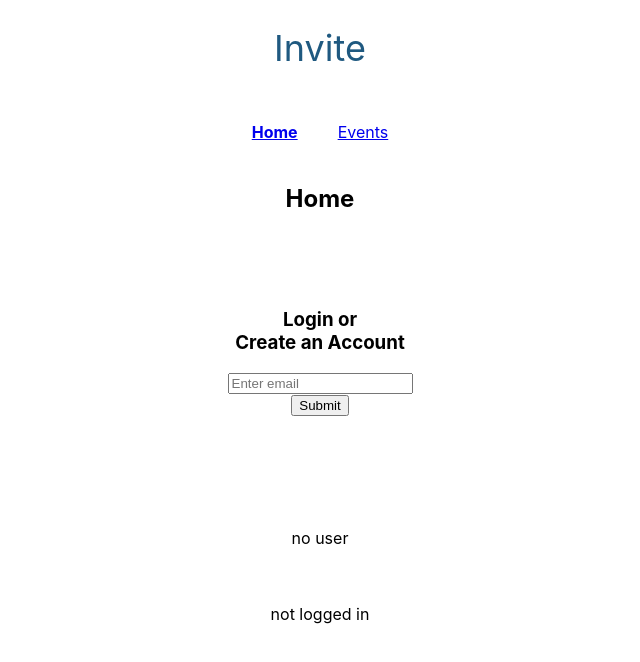
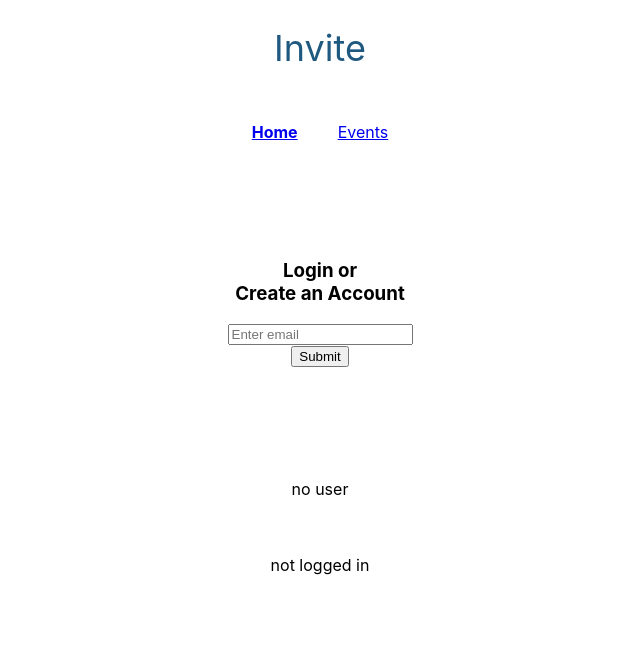
Before and after one commit to natjng/invite-client, a React (Create React App) app: page / in a window 1280 px wide. Shown: the top 662 px of the page, without its empty margins (320-960 px from the left). Built offline with nearby package versions, Linux system fonts and the light colour scheme; no server answers; the HTML template or start-up script is replaced by a standard one.

Commit message:
Show Dashboard on Home if logged in

```diff
--- a/src/containers/Home.js
+++ b/src/containers/Home.js
@@ -1,18 +1,19 @@
 import React from 'react';
 import { connect } from 'react-redux';
 import UserContainer from './UserContainer';
+import Dashboard from './Dashboard';
 
 class Home extends React.Component {
     render() {
         return (
             <div>
-                <h2>Home</h2>
-                {/* show dashboard component */}
-                {this.props.currentUser.id ? `Hello, ${this.props.currentUser.name}` : <UserContainer />}
+                {this.props.currentUser.id ? <Dashboard /> : <UserContainer />}
             </div>
         )
     }
 }
+
+// disconnect dashboard, pass in currentUser prop from Home?
 
 const mapStateToProps = state => {
     return {
```
